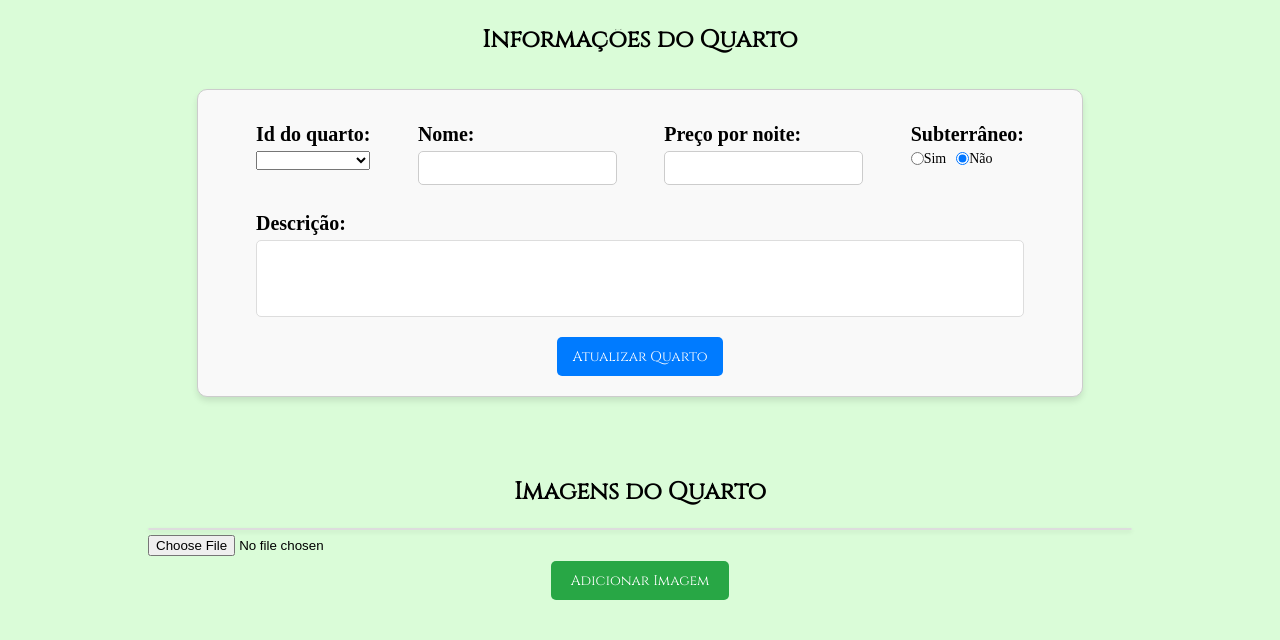
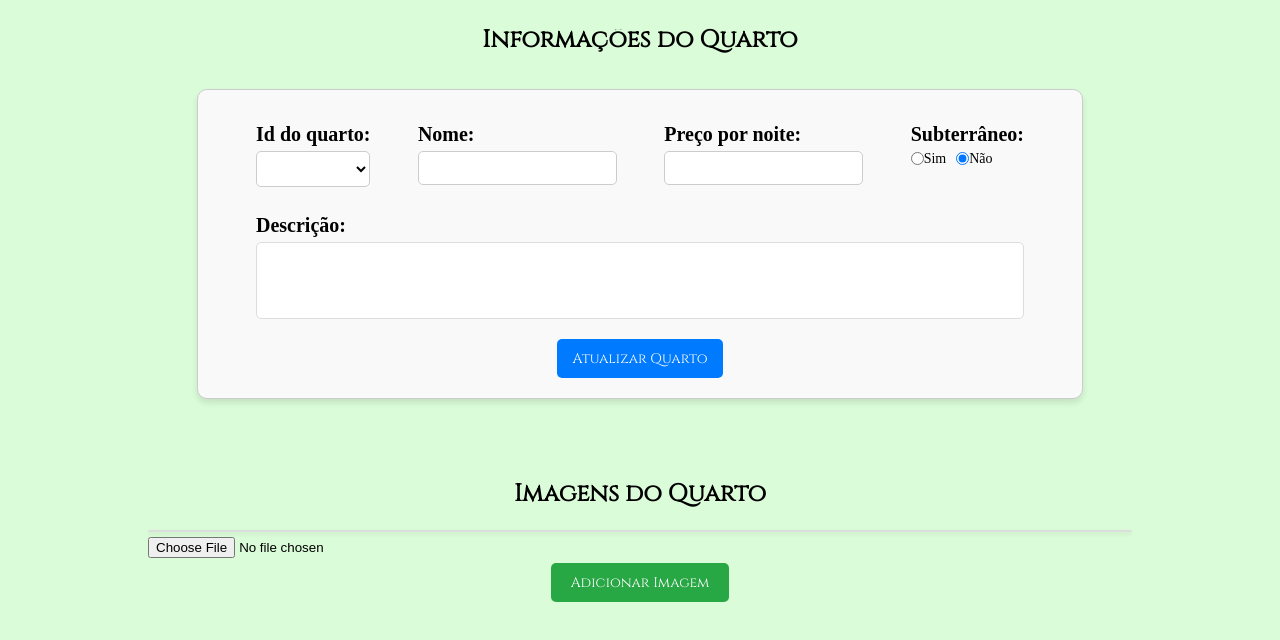
Before and after one commit to CamiBregalda/Sistema-de-Gerenciamento-de-Hotel, a website: page frontend/adm_system/room_page/index.html in a window 1280 px wide. Shown: the part 128-768 px from the top of the page. Drawn offline with Linux system fonts and the light colour scheme; no server answers.

Commit message:
Modificando select

```diff
--- a/frontend/adm_system/room_page/main.css
+++ b/frontend/adm_system/room_page/main.css
@@ -79,6 +79,15 @@ form .campos-input textarea {
     border: 1px solid #ccc;
     border-radius: 5px;
     font-size: 14px;
+}
+
+.campos-input select {
+    padding: 8px;
+    border: 1px solid #ccc;
+    border-radius: 5px;
+    font-size: 14px;
+    background-color: white;
+    cursor: pointer;
 }
 
 .checkbox-group {
```
